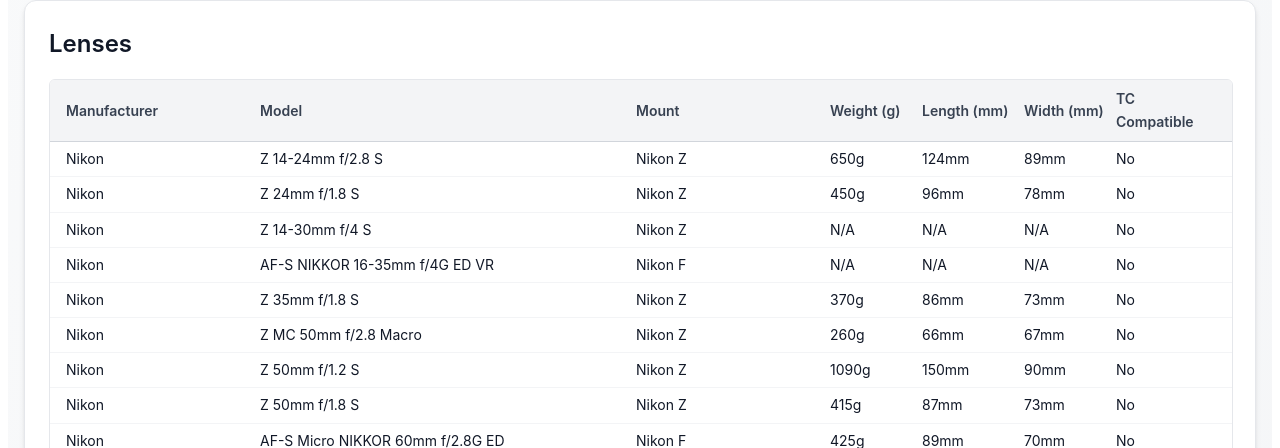
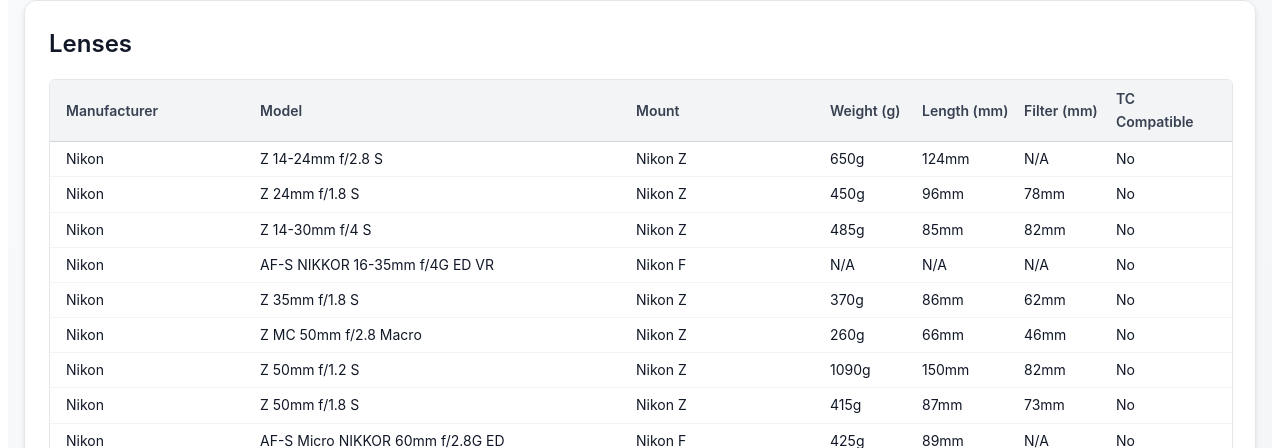
Before and after one commit to andleer/lens.binaryocean.com, an Angular app: page / in a window 1280 px wide. Both pictures are taken after a click on the label "Nikon". Shown: the part 352-800 px from the top of the page. Built offline with nearby package versions, Linux system fonts and the light colour scheme.

Commit message:
filter size

```diff
--- a/src/app/components/lens-list/lens-list.component.html
+++ b/src/app/components/lens-list/lens-list.component.html
@@ -15,7 +15,7 @@
         <div>Mount</div>
         <div>Weight (g)</div>
         <div>Length (mm)</div>
-        <div>Width (mm)</div>
+        <div>Filter (mm)</div>
         <div>TC Compatible</div>
       </div>
       @for (lens of lenses(); track lens.model) {
@@ -28,7 +28,7 @@
           <div class="lens-data">{{ lens.mount }}</div>
           <div class="lens-data">{{ lens.weight ? lens.weight + 'g' : 'N/A' }}</div>
           <div class="lens-data">{{ lens.length ? lens.length + 'mm' : 'N/A' }}</div>
-          <div class="lens-data">{{ lens.width ? lens.width + 'mm' : 'N/A' }}</div>
+          <div class="lens-data">{{ lens.filter ? lens.filter + 'mm' : 'N/A' }}</div>
           <div class="lens-data">{{ lens.teleconverters.length > 0 ? 'Yes' : 'No' }}</div>
         </div>
       }
--- a/src/assets/lens-data/nikon-z-mount.json
+++ b/src/assets/lens-data/nikon-z-mount.json
@@ -7,7 +7,7 @@
       "model": "Z 100-400mm f/4.5-5.6 VR S",
       "weight": 1355,
       "length": 220,
-      "width": 98,
+      "filter": 77,
       "teleconverters": [1.4, 2.0],
       "data": [
         {
@@ -29,7 +29,7 @@
       "model": "Z 85mm f/1.2 S",
       "weight": 1160,
       "length": 150,
-      "width": 90,
+      "filter": 82,
       "teleconverters": [],
       "data": [
         {
@@ -45,7 +45,7 @@
       "model": "Z MC 105mm f/2.8 Macro VR S",
       "weight": 630,
       "length": 140,
-      "width": 85,
+      "filter": 62,
       "teleconverters": [],
       "data": [
         {
@@ -61,7 +61,7 @@
       "model": "Z MC 50mm f/2.8 Macro",
       "weight": 260,
       "length": 66,
-      "width": 67,
+      "filter": 46,
       "teleconverters": [],
       "data": [
         {
@@ -77,7 +77,7 @@
       "model": "Z 50mm f/1.2 S",
       "weight": 1090,
       "length": 150,
-      "width": 90,
+      "filter": 82,
       "teleconverters": [],
       "data": [
         {
@@ -93,7 +93,7 @@
       "model": "Z 35mm f/1.8 S",
       "weight": 370,
       "length": 86,
-      "width": 73,
+      "filter": 62,
       "teleconverters": [],
       "data": [
         {
@@ -109,7 +109,7 @@
       "model": "Z 24-70mm f/2.8 S",
       "weight": 805,
       "length": 126,
-      "width": 89,
+      "filter": 82,
       "teleconverters": [],
       "data": [
         {
@@ -131,7 +131,7 @@
       "model": "Z 70-200mm f/2.8 VR S",
       "weight": 1360,
       "length": 220,
-      "width": 89,
+      "filter": 77,
       "teleconverters": [1.4, 2.0],
       "data": [
         {
@@ -153,7 +153,7 @@
       "model": "Z 14-24mm f/2.8 S",
       "weight": 650,
       "length": 124,
-      "width": 89,
+      "filter": "",
       "teleconverters": [],
       "data": [
         {
@@ -175,7 +175,7 @@
       "model": "Z 24-120mm f/4 S",
       "weight": 630,
       "length": 114,
-      "width": 77,
+      "filter": 77,
       "teleconverters": [],
       "data": [
         {
@@ -197,7 +197,7 @@
       "model": "Z 600mm f/4 TC VR S",
       "weight": 3260,
       "length": 437,
-      "width": 148,
+      "filter": 148,
       "teleconverters": [1.4, 2.0],
       "data": [
         {
@@ -213,7 +213,7 @@
       "model": "Z 400mm f/2.8 TC VR S",
       "weight": 2950,
       "length": 365,
-      "width": 156,
+      "filter": 156,
       "teleconverters": [1.4, 2.0],
       "data": [
         {
@@ -240,6 +240,9 @@
     {
       "id": 1013,
       "model": "Z 14-30mm f/4 S",
+      "weight": 485,
+      "length": 85,
+      "filter": 82,
       "teleconverters": [],
       "data": [
         {
@@ -280,7 +283,7 @@
       "model": "Z 400mm f/4.5 VR S",
       "weight": 1245,
       "length": 235,
-      "width": 98,
+      "filter": 98,
       "teleconverters": [1.4, 2.0],
       "data": [
         {
@@ -296,7 +299,7 @@
       "model": "Z 600mm f/6.3 VR S PF",
       "weight": 1470,
       "length": 278,
-      "width": 106,
+      "filter": 106,
       "teleconverters": [1.4, 2.0],
       "data": [
         {
@@ -312,7 +315,7 @@
       "model": "Z 800mm f/6.3 VR S PF",
       "weight": 2385,
       "length": 385,
-      "width": 106,
+      "filter": 106,
       "teleconverters": [1.4, 2.0],
       "data": [
         {
@@ -328,7 +331,7 @@
       "model": "Z 24-70mm f/2.8 S II",
       "weight": 750,
       "length": 126,
-      "width": 89,
+      "filter": 89,
       "teleconverters": [],
       "data": [
         {
@@ -350,7 +353,7 @@
       "model": "Z 28-400mm f/4-8 VR",
       "weight": 725,
       "length": 140,
-      "width": 84,
+      "filter": 84,
       "teleconverters": [],
       "data": [
         {
@@ -372,7 +375,7 @@
       "model": "Z 24mm f/1.8 S",
       "weight": 450,
       "length": 96,
-      "width": 78,
+      "filter": 78,
       "teleconverters": [],
       "data": [
         {
@@ -388,7 +391,7 @@
       "model": "Z 50mm f/1.8 S",
       "weight": 415,
       "length": 87,
-      "width": 73,
+      "filter": 73,
       "teleconverters": [],
       "data": [
         {
--- a/src/contracts/lens.interface.ts
+++ b/src/contracts/lens.interface.ts
@@ -13,7 +13,7 @@
   mount: string;
   weight?: number; // Weight in grams (optional for backward compatibility)
   length?: number; // Length in mm (optional for backward compatibility)
-  width?: number; // Width/diameter in mm (optional for backward compatibility)
+  filter?: number | string; // Filter thread diameter in mm or empty string if no threads
   teleconverters: number[]; // [1.4, 2.0] - available teleconverter multipliers
   data: LensSpecification[];
 }
```
